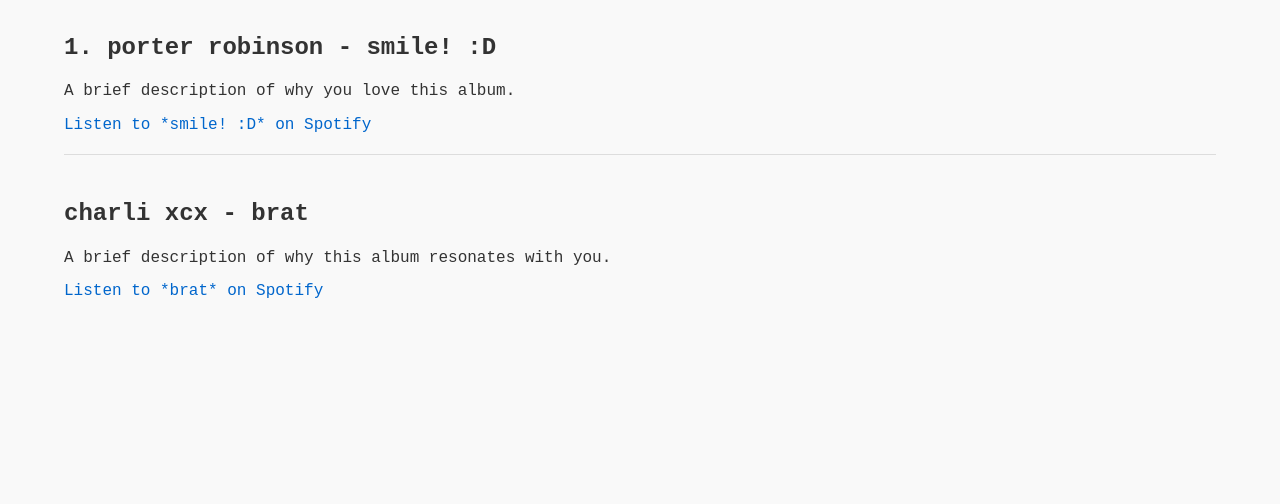
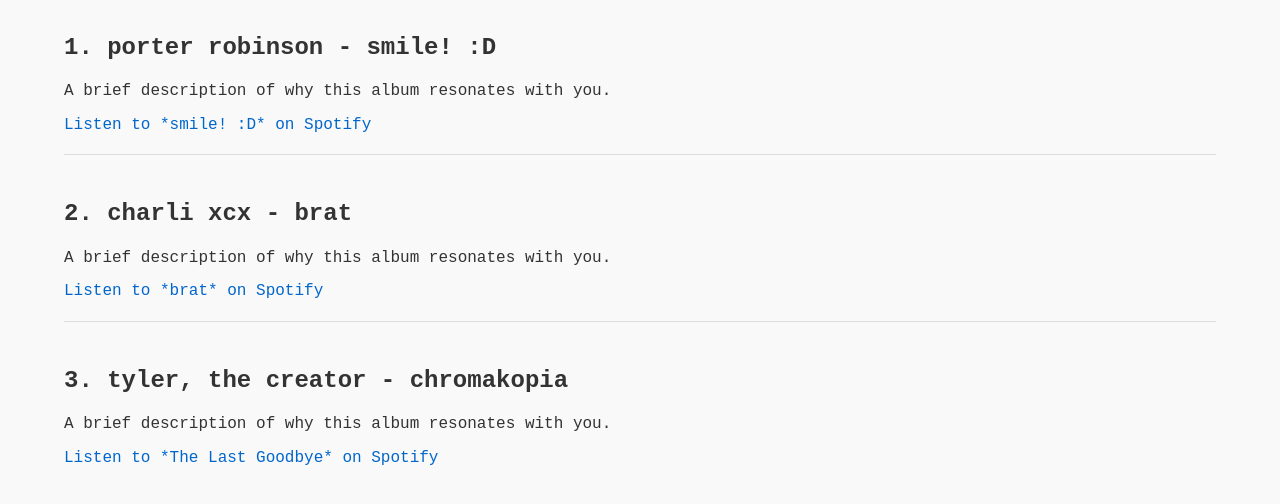
Before and after one commit to bryanfishkin/fav-albums-2024, a plain HTML site: page index.html in a window 1280 px wide. Shown: the part 96-600 px from the top of the page. Drawn offline with Linux system fonts and the light colour scheme.

Commit message:
Update index.html

```diff
--- a/index.html
+++ b/index.html
@@ -63,13 +63,20 @@
 
         <div class="album">
             <h2>1. porter robinson - smile! :D</h2>
-            <p>A brief description of why you love this album.</p>
+            <p>A brief description of why this album resonates with you.</p>
             <a href="https://open.spotify.com/album/2iS4pBIiQf4sCTJLZ5n8dy" target="_blank">Listen to *smile! :D* on Spotify</a>
         </div>
         <div class="album">
-            <h2>charli xcx - brat</h2>
+            <h2>2. charli xcx - brat</h2>
             <p>A brief description of why this album resonates with you.</p>
             <a href="https://open.spotify.com/album/2lIZef4lzdvZkiiCzvPKj7" target="_blank">Listen to *brat* on Spotify</a>
+        </div>
+        <div class="album">
+            <h2>3. tyler, the creator - chromakopia</h2>
+            <p>A brief description of why this album resonates with you.</p>
+            <a href="https://open.spotify.com/album/0U28P0QVB1QRxpqp5IHOlH" target="_blank">Listen to *The Last Goodbye* on Spotify</a>
+        </div>
+
 </div>
 
         <!-- Repeat for each album -->
```
